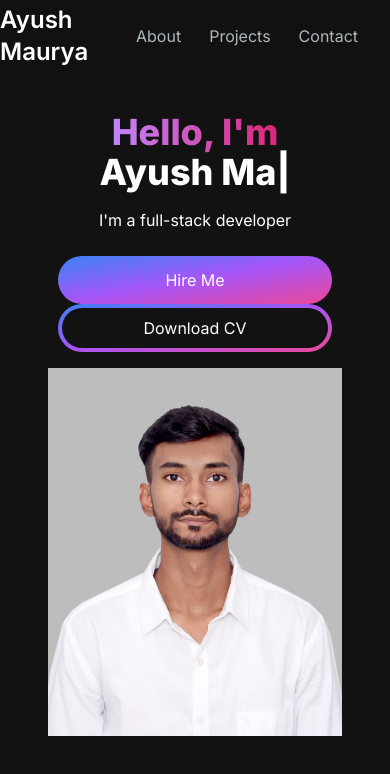
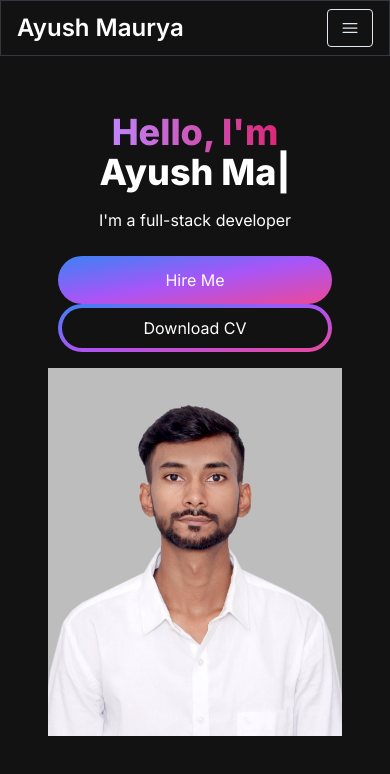
Before and after one commit to Ayush-Maurya-19/portfolio, a Next.js app: page / in a window 390 px wide. Shown: the top 774 px of the page. Built offline with nearby package versions, Linux system fonts and the light colour scheme.

Commit message:
mobile friendly navbar

```diff
--- a/package.json
+++ b/package.json
@@ -9,6 +9,7 @@
     "lint": "next lint"
   },
   "dependencies": {
+    "@heroicons/react": "^2.1.3",
     "next": "14.2.3",
     "react": "^18",
     "react-dom": "^18",
--- /dev/null
+++ b/src/app/components/MenuOverlay.jsx
@@ -0,0 +1,16 @@
+import React from "react";
+import NavLink from "./NavLink";
+
+const MenuOverlay = ({ links }) => {
+  return (
+    <ul className="flex flex-col py-4 items-center">
+      {links.map((link, index) => (
+        <li key={index}>
+          <NavLink href={link.path} title={link.title} />
+        </li>
+      ))}
+    </ul>
+  );
+};
+
+export default MenuOverlay;
--- a/src/app/components/Navbar.jsx
+++ b/src/app/components/Navbar.jsx
@@ -1,5 +1,9 @@
+"use client";
+import React, { useState } from "react";
 import Link from "next/link";
 import NavLink from "./NavLink";
+import { Bars3Icon, XMarkIcon } from "@heroicons/react/24/solid";
+import MenuOverlay from "./MenuOverlay";
 
 const navLinks = [
   { title: "About", path: "#about" },
@@ -8,16 +12,36 @@
 ];
 
 const Navbar = () => {
+  const [navbarOpen, setNavbarOpen] = useState(false);
+
   return (
-    <nav className="fixed top-0 left-0 right-0 z-10 bg-[#121212] bg-opacity-90">
-      <div className="flex flex-wap items-center justify-between mx-auto">
+    <nav className="fixed mx-auto border border-[#33353F] top-0 left-0 right-0 z-10 bg-[#121212] bg-opacity-100">
+      <div className="flex container lg:py-4 flex-wrap items-center justify-between mx-auto px-4 py-2">
         <Link
           href={"/"}
           className="text-2xl md:text-5xl text-white font-semibold"
         >
           Ayush Maurya
         </Link>
-        <div className="menu block md:w-auto" id="navbar">
+        {/* Mobile Menu */}
+        <div className="block md:hidden">
+          {!navbarOpen ? (
+            <button
+              onClick={() => setNavbarOpen(true)}
+              className="flex items-center px-3 py-2 border rounded border-slate-200 text-slate-200 hover:text-white hover:border-white"
+            >
+              <Bars3Icon className="h-5 w-5" />
+            </button>
+          ) : (
+            <button
+              onClick={() => setNavbarOpen(false)}
+              className="flex items-center px-3 py-2 border rounded border-slate-200 text-slate-200 hover:text-white hover:border-white"
+            >
+              <XMarkIcon className="h-5 w-5" />
+            </button>
+          )}
+        </div>
+        <div className="menu hidden md:block md:w-auto" id="navbar">
           <ul className="flex p-4 md:p-0 md:flex-row md:space-x-8 mt-0">
             {navLinks.map((link, index) => (
               <li key={index} className="inline-block md:block">
@@ -27,6 +51,7 @@
           </ul>
         </div>
       </div>
+      {navbarOpen ? <MenuOverlay links={navLinks} /> : null}
     </nav>
   );
 };
```
Also changed, not shown: 1 other file (tests, documents, lock files or other folders).
